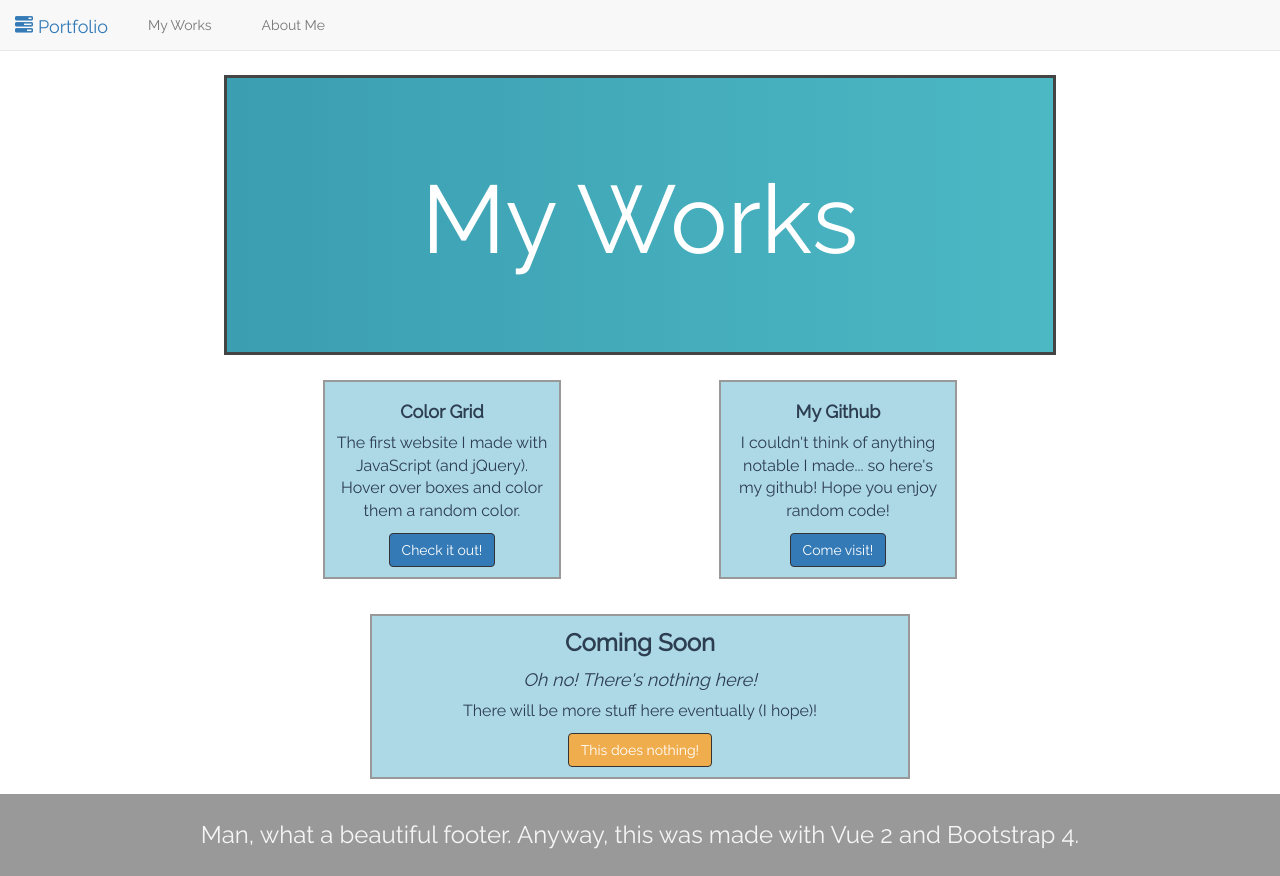
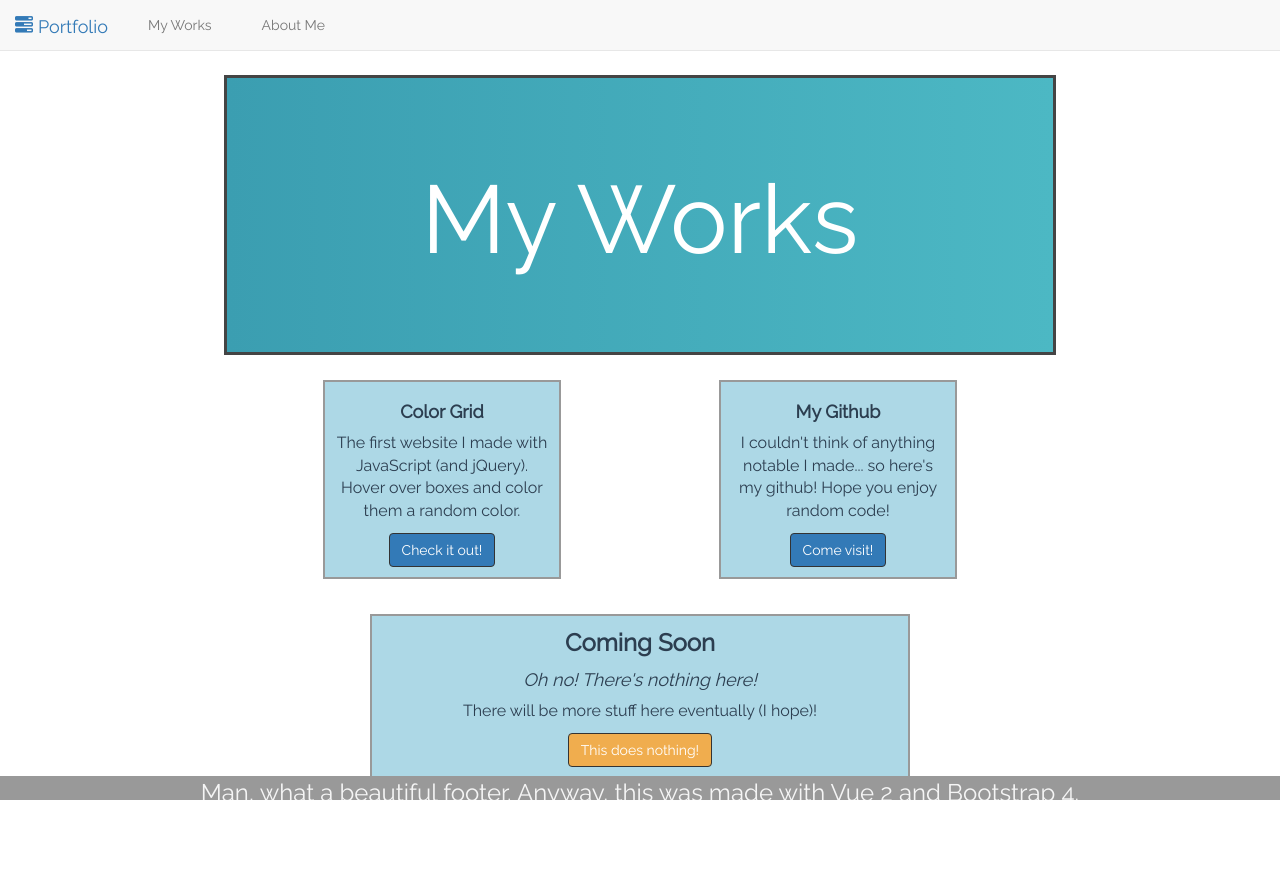
Before and after one commit to notarandomusername/FinalProject17, a Vue app: page / in a window 1280 px wide. After the commit the page ends 810 px from the top, so only its background shows below. Built offline with nearby package versions, Linux system fonts and the light colour scheme.

Commit message:
Edited footer.

```diff
--- a/src/App.vue
+++ b/src/App.vue
@@ -112,11 +112,11 @@ router-view {
 }
 
 .footer {
-  position: relative;
+  position: absolute;
   right: 0;
   bottom: 0;
   left: 0;
-  padding: 3vh;
+  height: 3vh;
   background-color: #999;
   text-align: center;
   color: rgba(255, 255, 255, 0.900);
```
